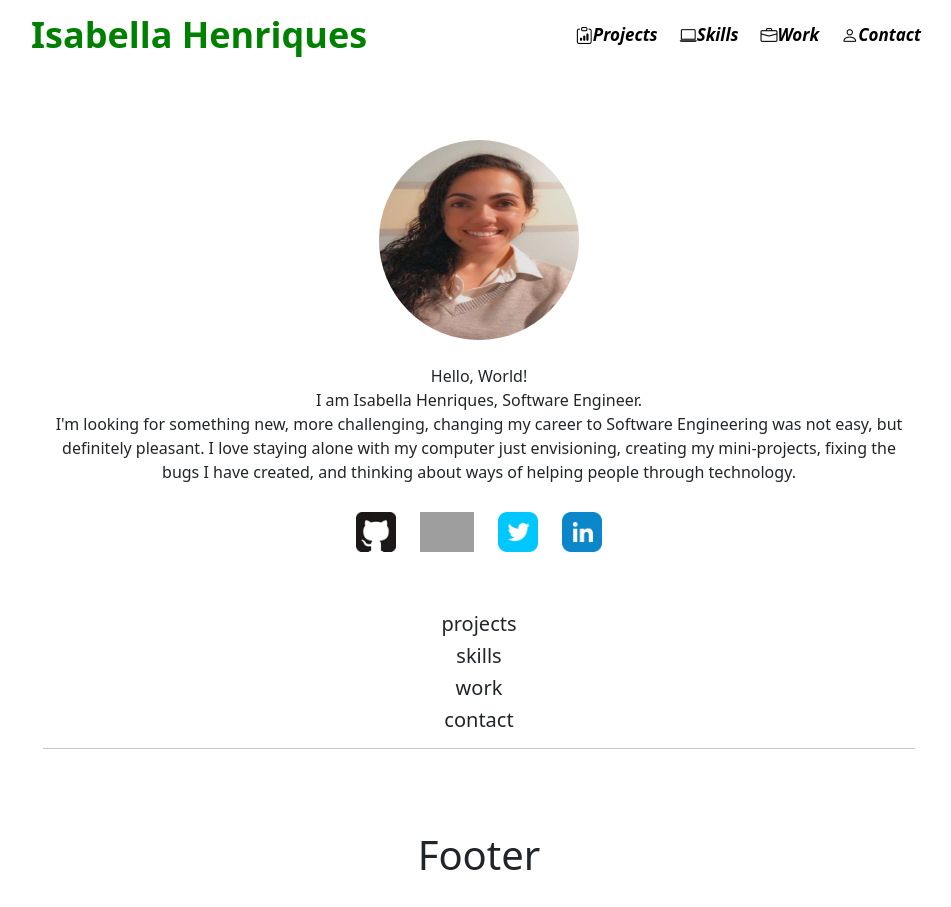
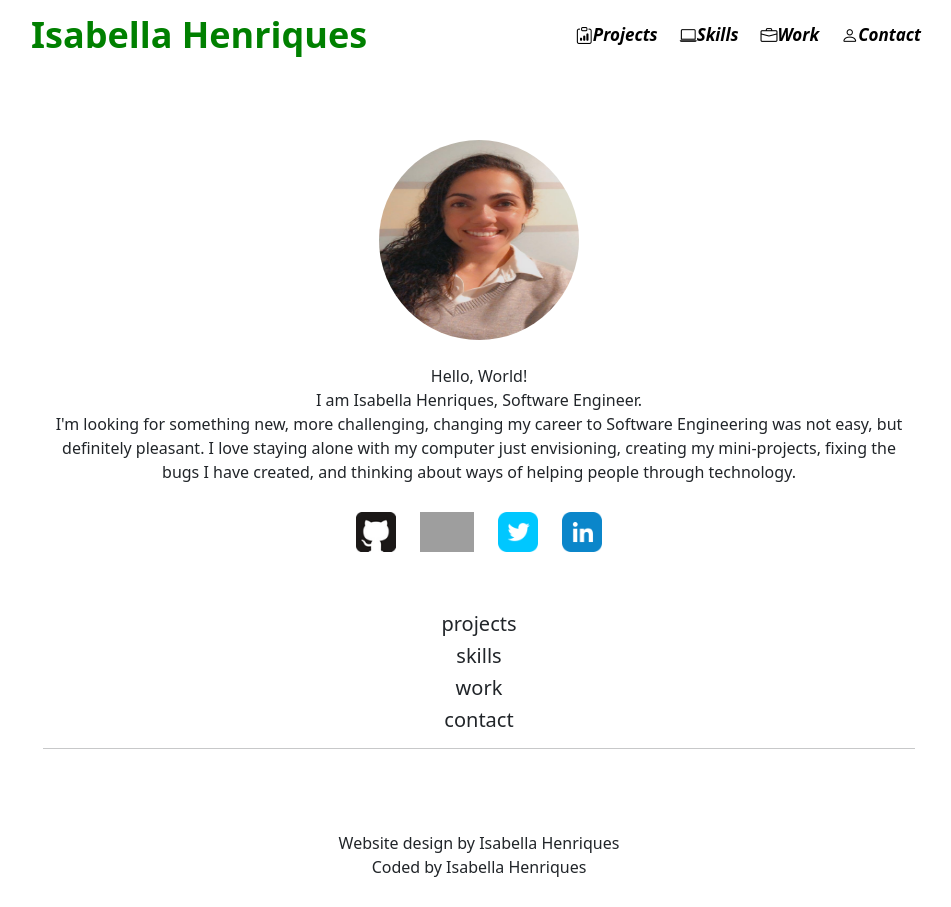
Before and after one commit to isabellagh/my-portfolio1, a React (Create React App) app: page / in a window 1280 px wide. Shown: the whole page, without its empty margins (161-1112 px from the left). Built offline with nearby package versions, Linux system fonts and the light colour scheme; grey boxes are pictures that could not be loaded.

Commit message:
footer text

```diff
--- a/src/components/footer/footer.js
+++ b/src/components/footer/footer.js
@@ -4,7 +4,7 @@ import "./footer.css"
 function Footer() {
   return (
     <div className="footer">
-      <h1>Footer</h1>
+      <p>Website design by Isabella Henriques <br/> Coded by Isabella Henriques</p>
     </div>
   );
 }
```
